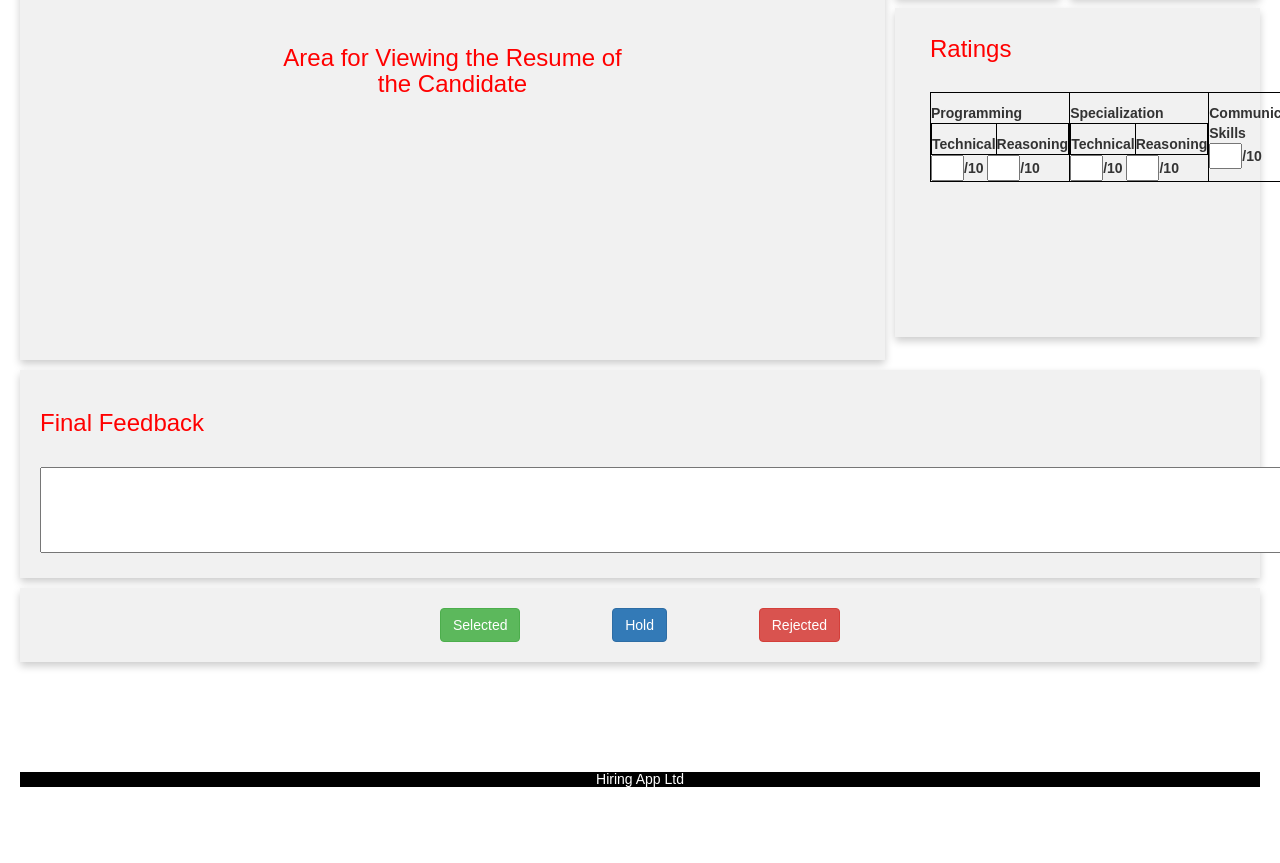
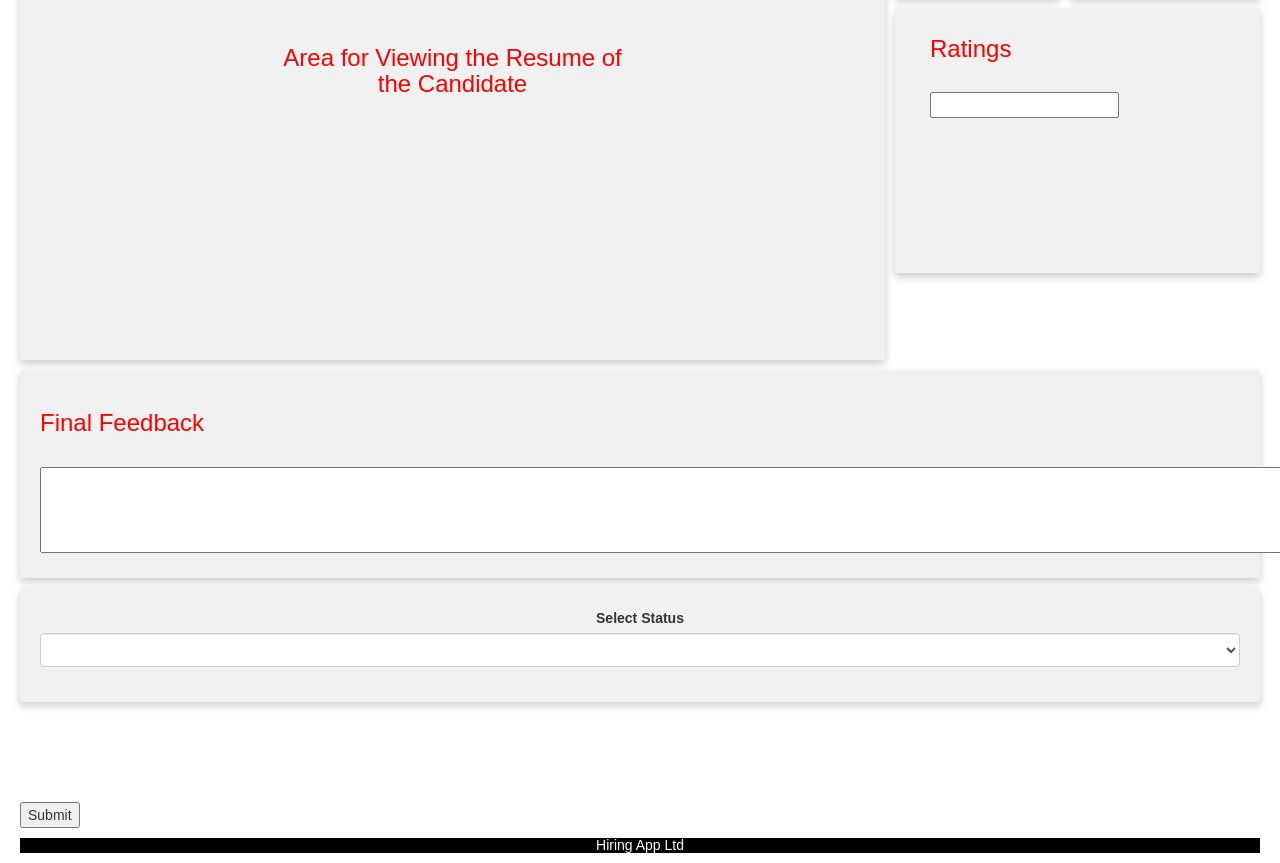
Before and after one commit to Chaitanya-Gollapudy/HiringApp-frontend, an Angular app: page / in a window 1280 px wide. Shown: the part 348-1211 px from the top of the page. Before the commit the page ends 1145 px from the top, so only its background shows below. Built offline with nearby package versions, Linux system fonts and the light colour scheme.

Commit message:
Panellist give remarks/ratings/status done

```diff
--- a/src/app/app-model/candidate.ts
+++ b/src/app/app-model/candidate.ts
@@ -9,7 +9,7 @@ export class Candidate{
 	dateOfBirth: Date;
 	resume: string;
 	feedback: string;
-	rating: string;
-	SelStatus: string;
+	rating: number;
+	selStatus: string;
 	level: number;
 }
--- a/src/app/panel-board/panel-board.component.html
+++ b/src/app/panel-board/panel-board.component.html
@@ -27,10 +27,13 @@
                     Name :&nbsp; {{canFirstName}} {{canLastName}} <br></b><br>
                     </div>
             </div>
+
+            <form  (ngSubmit)="add()" #myForm="ngForm">
             <div class="column3">
                 <div class="card2">
                     <b><h3 style="color: red;">Ratings </h3></b><br>
-                    <table>
+                    <input type="number" name="candidate" [(ngModel)]="candidate.rating" />
+                    <!--<table>
                         <th>
                             Programming
                             <table>
@@ -55,22 +58,32 @@
                             Communication Skills
                             <tr><input type="text" size="1" maxlength="2">/10</tr>
                         </th>
-                    </table>
+                    </table>-->
                 </div>
             </div>
             <div class="column4">
                 <div class="card3">
                     <b><h3 style="color: red;">Final Feedback</h3></b><br>
-                    <textarea name="Feedback" id="Feedback" rows="4" cols="180"></textarea>
+                    <textarea name="feedback" id="feedback" rows="4" cols="180" [(ngModel)]="candidate.feedback"></textarea>
                 </div>
             </div>
             <div class="column4">
                 <div class="card4">
-                    <button class="btn btn-success" style="float: left; margin-left: 400px;">Selected</button>
+                    <!--<button class="btn btn-success" style="float: left; margin-left: 400px;">Selected</button>
                     <button class="btn btn-danger" style="float: right; margin-right: 400px;">Rejected</button>
-                    <button class="btn btn-primary" style="float: center;">Hold</button>
+                    <button class="btn btn-primary" style="float: center;">Hold</button>-->
+
+                    <div class="form-group">
+                        <label>Select Status</label>
+                        <select class="form-control"
+                        name="selStatus" [(ngModel)]="candidate.selStatus">
+                            <option *ngFor="let s of selStatus" value="{{ s }}">{{ s }}</option>
+                        </select>
+                    </div>
                 </div>
+               <button type="submit">Submit</button>
             </div>
+        </form>
         </div>
         <footer>
             <h5 style="color: white; background-color: black; text-align: center;">Hiring App Ltd</h5>
--- a/src/app/panel-board/panel-board.component.ts
+++ b/src/app/panel-board/panel-board.component.ts
@@ -1,4 +1,6 @@
 import { Component, OnInit } from '@angular/core';
+import { Candidate } from '../app-model/candidate';
+import { UserService } from '../user.service';
 
 @Component({
   selector: 'app-panel-board',
@@ -14,7 +16,13 @@ export class PanelBoardComponent implements OnInit {
   contact : number = 9999999999;
    */
 
-  constructor() { }
+  candidate: Candidate =new Candidate();
+
+  selStatus: string[] = [
+    "Selected","Rejected","Hold"
+  ]
+
+  constructor( private service : UserService) { }
 
   cid: any;
   canFirstName: any;
@@ -34,6 +42,15 @@ export class PanelBoardComponent implements OnInit {
     this.panFirstName = sessionStorage.getItem('panFirstName');
     this.panLastName = sessionStorage.getItem('panLastName');
     this.grade = sessionStorage.getItem('grade');
+
+    this.candidate.cid = this.cid;
+  }
+
+  add(){
+    console.log(this.candidate);
+    this.service.addCandidateDetail(this.candidate).subscribe(data=>{
+      alert(JSON.stringify(data));
+    })
   }
 
 }
--- a/src/app/sel-candidate/sel-candidate.component.ts
+++ b/src/app/sel-candidate/sel-candidate.component.ts
@@ -19,7 +19,7 @@ export class SelCandidateComponent implements OnInit {
   add(){
     this.service.getCandidate(this.cid).subscribe(data=>{
       console.log(data);
-      alert(JSON.stringify(data));
+      alert(JSON.stringify(data.firstName));
       let cid = data.cid;
       let canFirstName = data.firstName;
       let canLastName = data.lastName;
--- a/src/app/user.service.ts
+++ b/src/app/user.service.ts
@@ -25,4 +25,9 @@ export class UserService {
     let url = "http://localhost:8383/linkCandidatePanellist?cid="+cid+"&pid=1"+pid;
     return this.http.get<any>(url);
   }
+
+  addCandidateDetail(candidate: Candidate) : Observable<object>{
+    let url = "http://localhost:8383/addCandidateDetail";
+    return this.http.post(url, candidate);
+  }
 }
```
